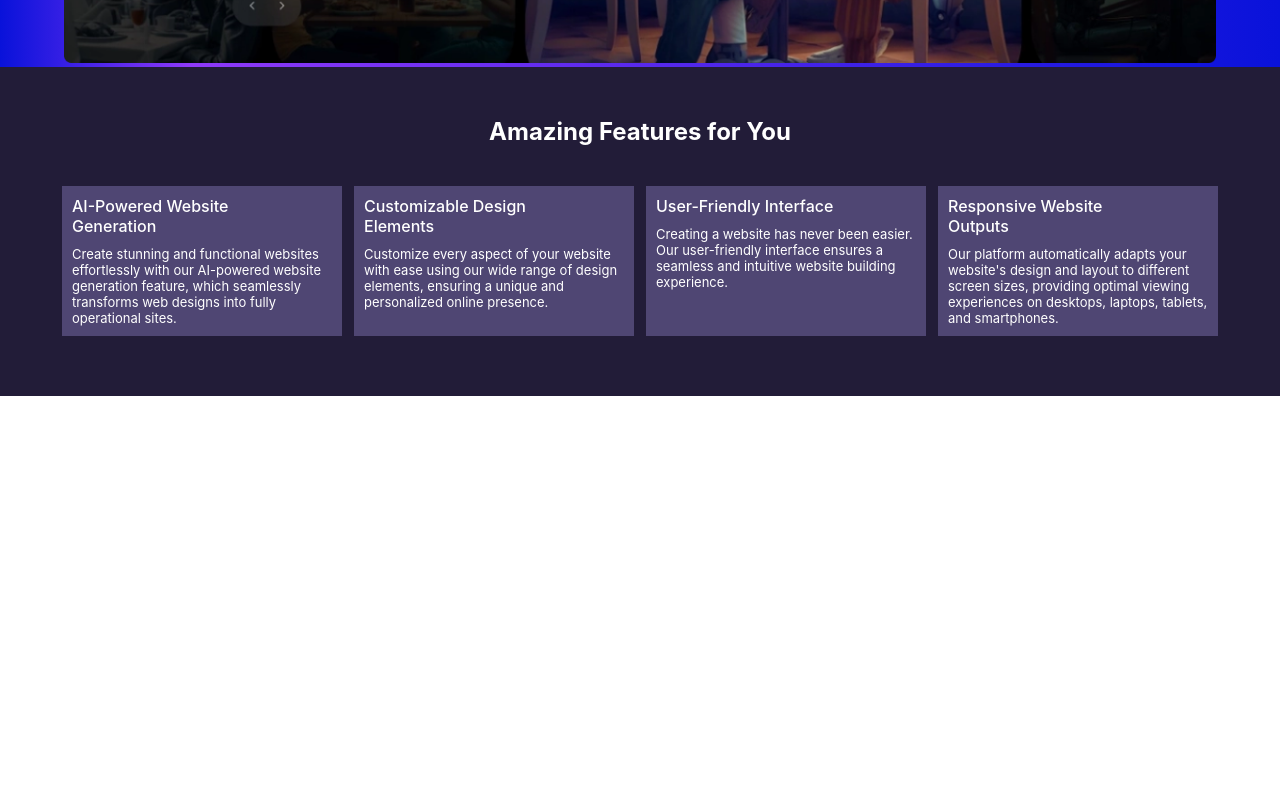
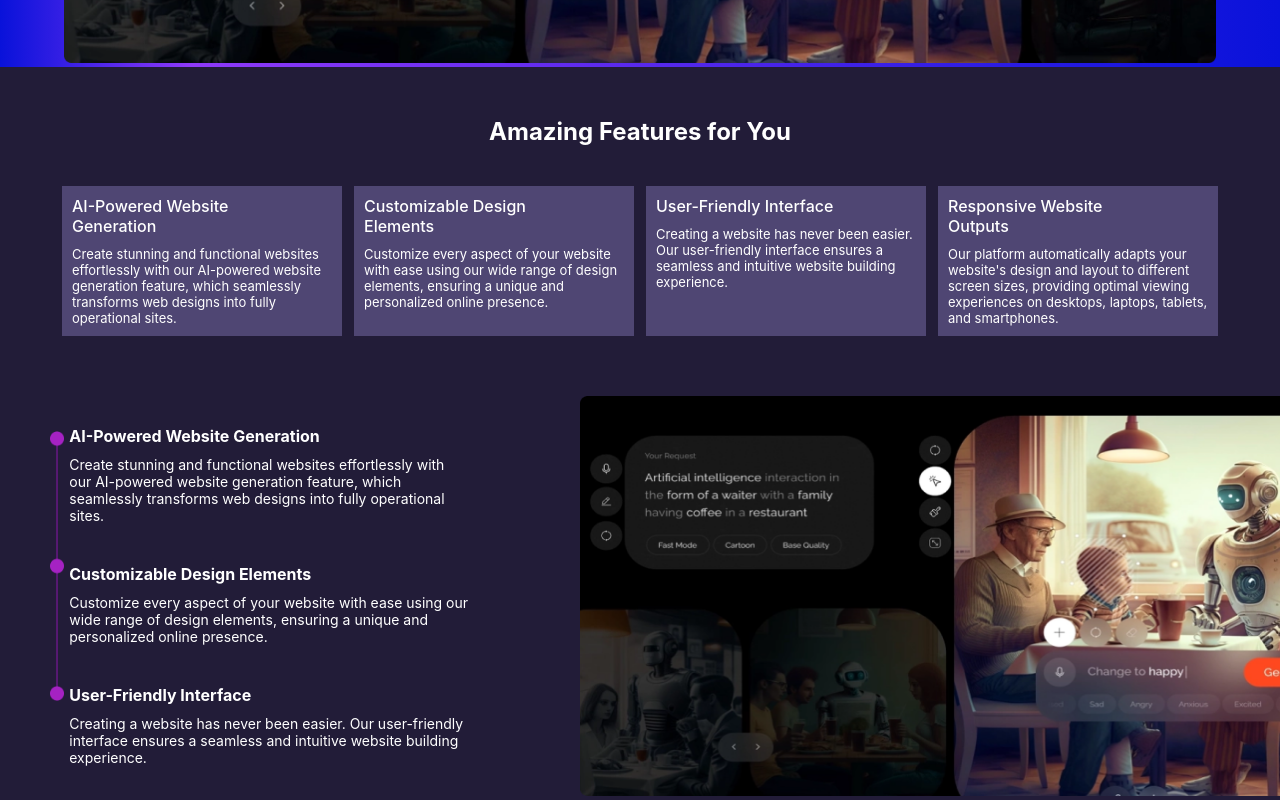
Before and after one commit to Bentike/Neptis, a React (Create React App) app: page / in a window 1280 px wide. Shown: the part 873-1673 px from the top of the page. Before the commit the page ends 1269 px from the top, so only its background shows below. Built offline with nearby package versions, Linux system fonts and the light colour scheme.

Commit message:
designed HowItWorks section

```diff
--- a/src/App.js
+++ b/src/App.js
@@ -3,6 +3,7 @@ import Logo from "./Components/Logo";
 import Navs from './Components/Navs';
 import Banner from './Components/Banner';
 import Features from './Components/Features';
+import HowItWorks from './Components/HowItWorks';
 
 function App() {
   return (
@@ -19,6 +20,9 @@ function App() {
       <section>
         <Features/>
       </section>
+      <section>
+        <HowItWorks/>
+      </section>
     </div>
   );
 }
--- /dev/null
+++ b/src/Components/HowItWorks.js
@@ -0,0 +1,34 @@
+import "../Styles/howItWork.css";
+import line from "../images/line.png";
+import robot from "../images/robot.png";
+
+const HowItWorks = () => {
+    return(
+        <div className="work-wrap">
+            <div className="design-left">
+                <div>
+                    <img src={line} alt="designed line" className="line"/>
+                </div>
+                <div>
+                   <div className="works-div">
+                       <h4>AI-Powered Website Generation</h4>
+                       <p>Create stunning and functional websites effortlessly with our AI-powered website generation feature, which seamlessly transforms web designs into fully operational sites.</p>
+                   </div>
+                   <div className="works-div">
+                       <h4>Customizable Design Elements</h4>
+                       <p>Customize every aspect of your website with ease using our wide range of design elements, ensuring a unique and personalized online presence.</p>
+                   </div>
+                   <div className="works-div">
+                       <h4>User-Friendly Interface</h4>
+                       <p>Creating a website has never been easier. Our user-friendly interface ensures a seamless and intuitive website building experience.</p>
+                   </div>
+                </div>
+            </div>
+            <div>
+                <img src={robot} alt="robotics" className="robot-img"/>
+            </div>
+        </div>
+    );
+}
+
+export default HowItWorks;
--- /dev/null
+++ b/src/Styles/howItWork.css
@@ -0,0 +1,35 @@
+.work-wrap{
+  display: flex;
+  justify-content: space-between;
+  background-color: #221C38;
+  color: #fff;
+}
+
+.design-left{
+    display: flex;
+    margin-left: 50px;
+}
+
+.works-div{
+  margin: 20px 0;
+  padding: 10px 5px;
+}
+
+.works-div h4{
+    margin-bottom: 10px;
+}
+
+.works-div p{
+    font-size: 14px;
+    width: 400px;
+}
+
+.robot-img{
+    width: 700px;
+    height: 400px;
+}
+
+.line{
+    height: 270px;
+    margin-top: 35px;
+}
```
Also changed, not shown: src/images/robot.png (added).
